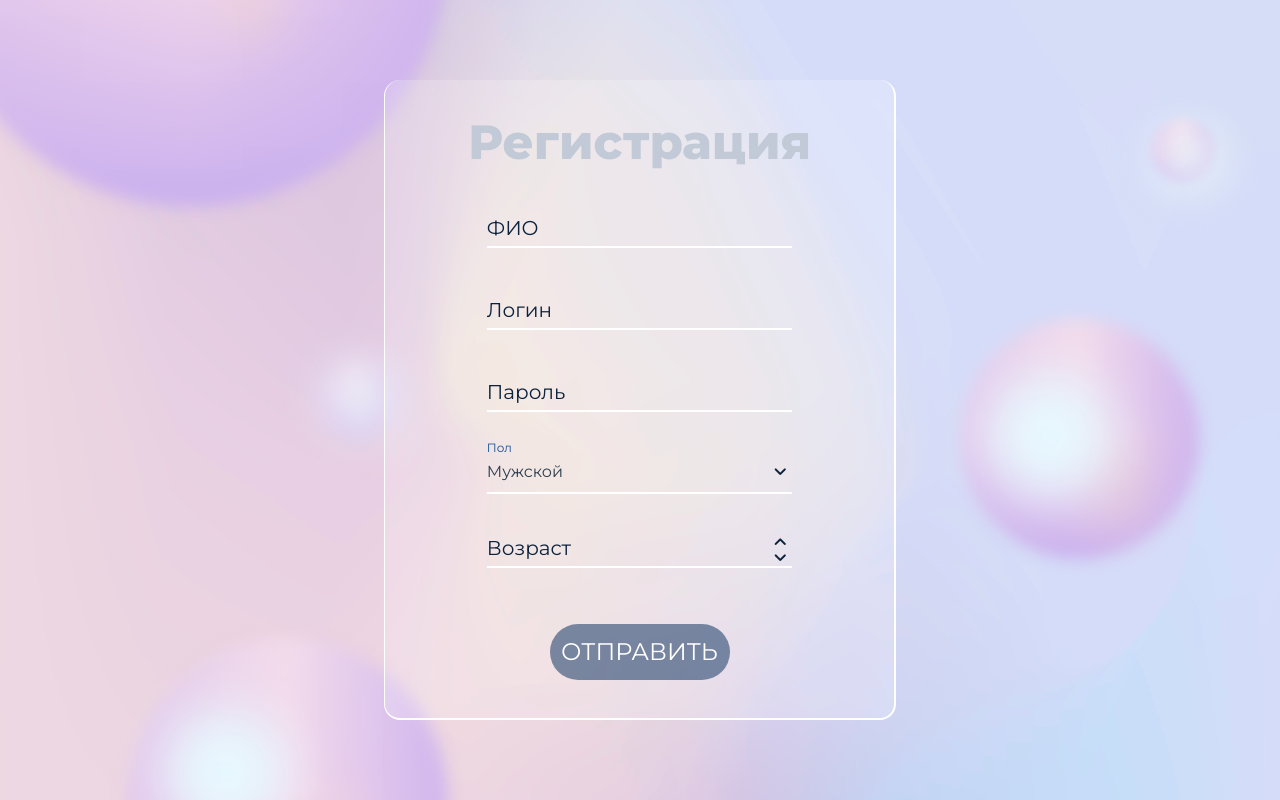
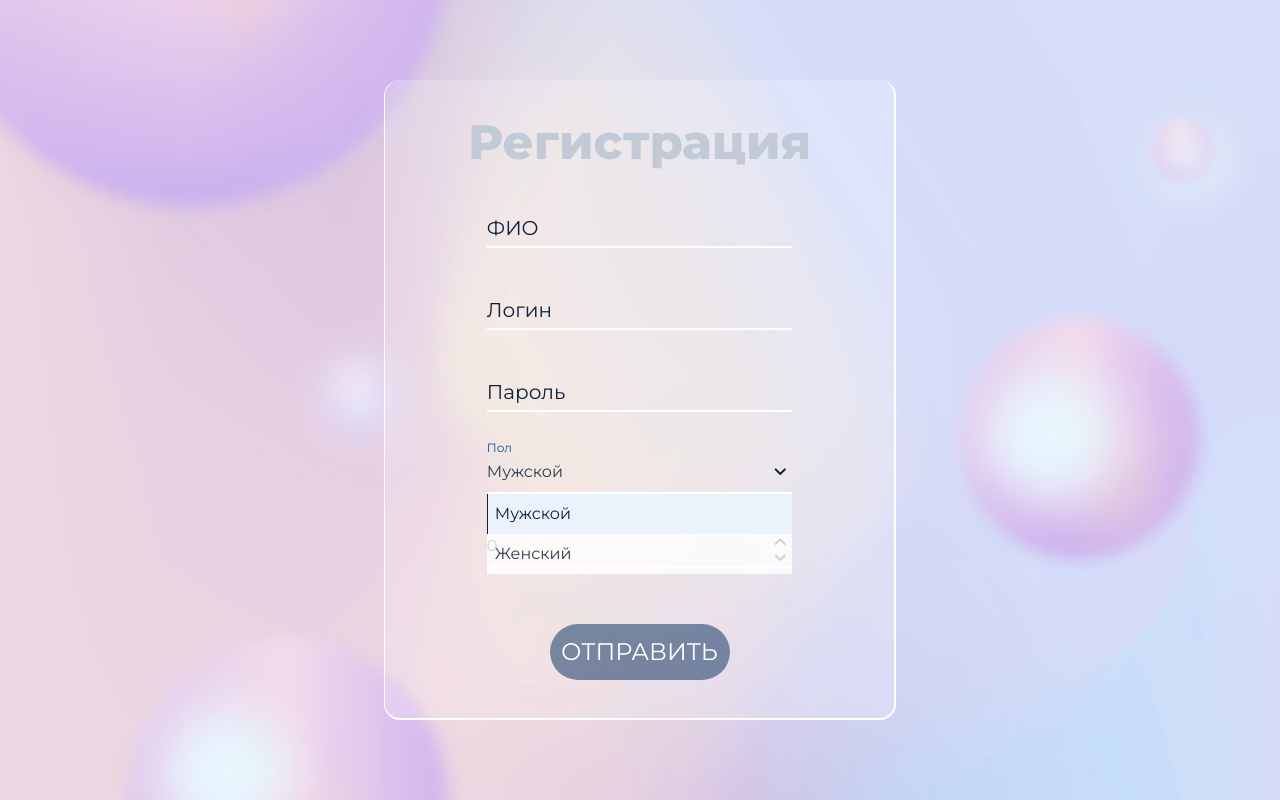
Before and after one commit to DrIwan/Djangers, a Vue app in the folder frontend/: page /registration in a window 1280 px wide. Both pictures are taken after a click on the element "Мужской". Shown: the top 800 px of the page. Built offline with nearby package versions, Linux system fonts and the light colour scheme.

Commit message:
добавлено двустороннее связывание, правка комп-в

```diff
--- a/frontend/src/components/UI/combobox.vue
+++ b/frontend/src/components/UI/combobox.vue
@@ -2,16 +2,30 @@
     <div class="combo-box" v-on:click="openMenu">
                     <select
                         required placeholder=" "
-                        :class="isOpen? 's-main' : 's-main hidden'">
-                            <option value="man">Мужской</option>
-                            <option value="woman">Женский</option>
+                        class="s-main hidden"
+                        v-model="item"
+                        >
+                            <option value="man"><div class="line"></div>Мужской</option>
+                            <option value="woman"><div class="line l-2"></div>Женский</option>
                     </select>
                     <div class="select-b">
-                        Мужской
+                        {{item}}
                     </div>
-                    <ul class="custom-select hidden">
-                        <li class="custom-option active-option" rel="man" v-on:click="onClickmenu"><div class="line"></div>Мужской</li>
-                        <li class="custom-option" rel="woman" v-on:click="onClickmenu"><div class="line l-2"></div>Женский</li>
+                    <ul
+                    :class="isOpen? 'custom-select' : 'custom-select hidden'"
+                    >
+                        <li
+                            :class="isActive?'custom-option active-option': 'custom-option'"
+                            rel="man"
+                            v-on:click="onClickmenu"
+                            >
+                            <div class="line"></div>Мужской</li>
+                        <li
+                        :class="isActive?'custom-option': 'custom-option  active-option'"
+                            rel="woman"
+                            v-on:click="onClickmenu"
+                            >
+                            <div class="line l-2"></div>Женский</li>
                     </ul>
 
                     <div class="icon-select"><span class="material-symbols-rounded">expand_more</span></div>
@@ -19,11 +33,14 @@
     </div>
 </template>
 <script>
+
     export default{
         name: 'comboBox',
         data(){
             return{
                isOpen: false,
+               isActive: true,
+               item: "Мужской",
             }
         },
         methods:{
@@ -31,7 +48,7 @@
 
             },
             openMenu(){
-
+                this.isOpen = !this.isOpen
             }
         },
         props: ['title']
--- a/frontend/src/components/UI/numberBox.vue
+++ b/frontend/src/components/UI/numberBox.vue
@@ -1,19 +1,36 @@
 <template>
     <div class="text-box number-b">
-        <input type="number" name="" min="14" required placeholder=" ">
-        <label>{{ title }}</label>
+        <input
+            type="number"
+            name=""
+            min="14"
+            required placeholder=" "
+            v-bind:value="num"
+            @input="num = $event.target.value"
+        >
+        <label>{{ title}}</label>
 
-            <div class="icon-inp" v-on:click="change"><span class="material-symbols-rounded">expand_less</span></div>
-            <div class="icon-inp ic-2" v-on:click="change"><span class="material-symbols-rounded">expand_more</span></div>
+        <div class="icon-inp ic-2" v-on:click="change"><span class="material-symbols-rounded">expand_more</span></div>
+        <div class="icon-inp" v-on:click="change1"><span class="material-symbols-rounded">expand_less</span></div>
+
 
     </div>
 </template>
 <script>
     export default{
         name: 'numberBox',
+        data(){
+            return{
+                num:0
+            }
+        },
         methods:{
+            change1(){
+                this.num+=1;
+            },
             change(){
-
+                if (this.num>0)
+                    this.num-=1;
             }
         },
         props: ['title'],
--- a/frontend/src/components/UI/textBox.vue
+++ b/frontend/src/components/UI/textBox.vue
@@ -1,6 +1,12 @@
 <template>
     <div class="text-box">
-        <input type="text" name="" required placeholder=" ">
+        <input
+        type="text"
+        name=""
+        required placeholder=" "
+        v-bind:value="value"
+        @input="value = $event.target.value"
+        >
         <label>{{ title }}</label>
     </div>
 </template>
@@ -10,6 +16,11 @@
     export default{
         name: 'textBox',
         props: ['title'],
+        data(){
+            return{
+                value: ''
+            }
+        },
     }
 </script>
 <style lang="scss" scoped>
```
